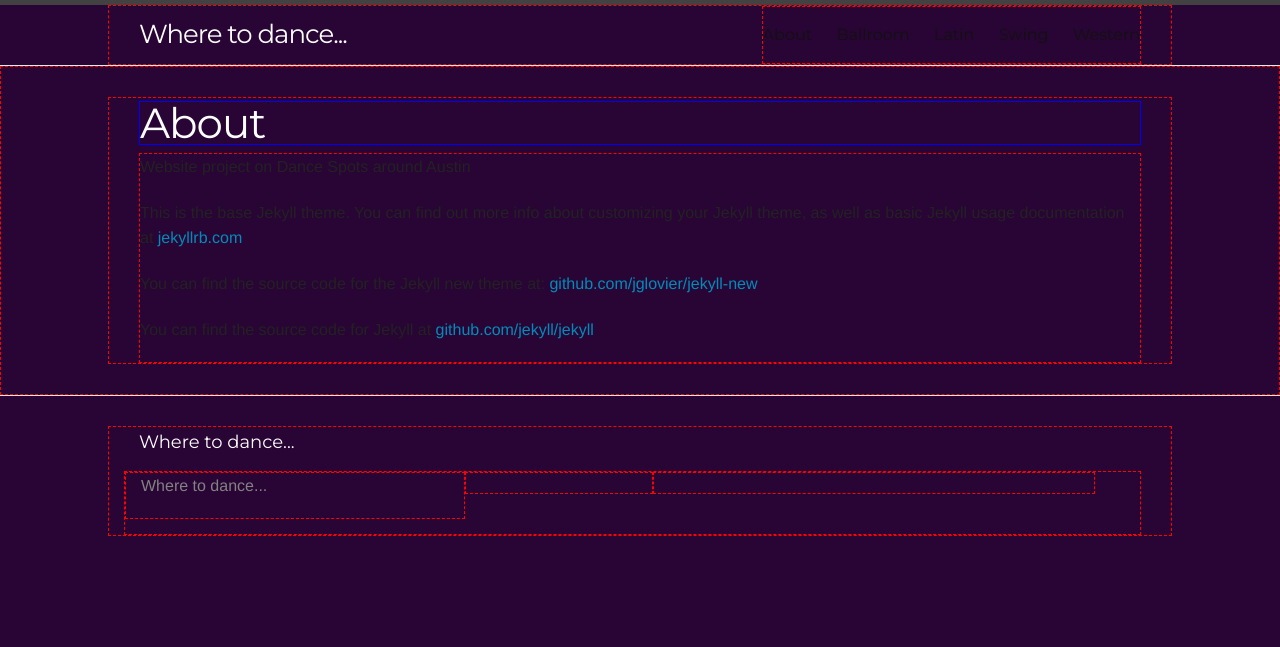
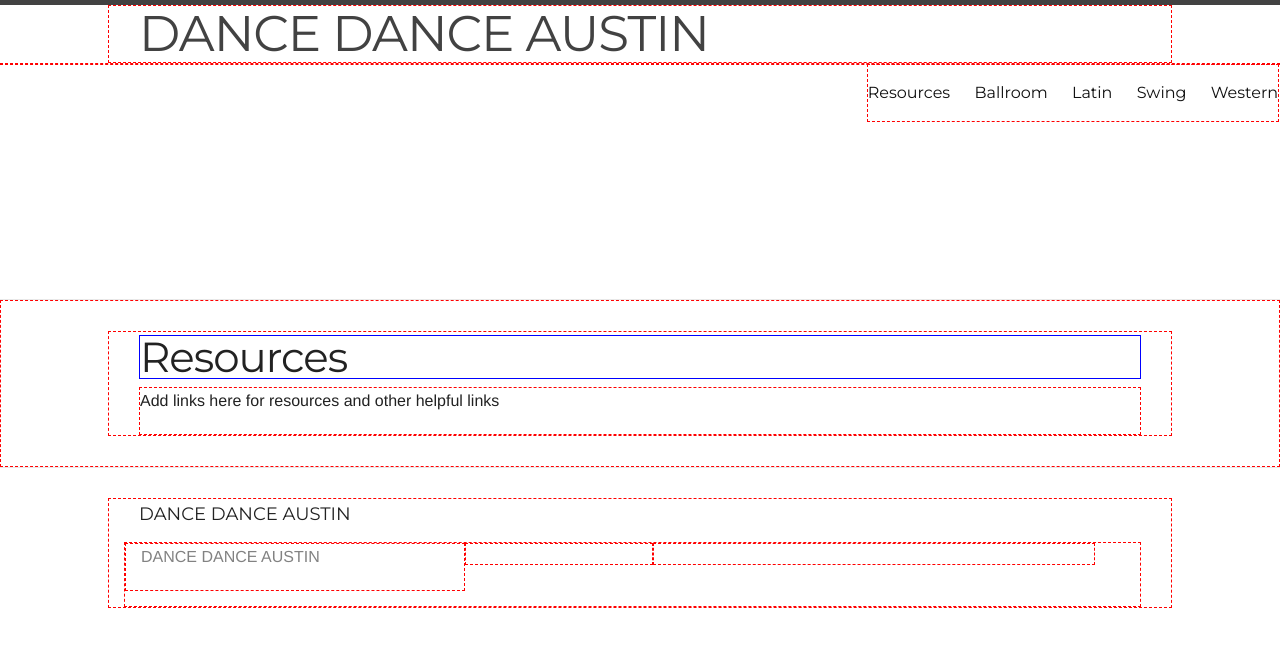
Before and after one commit to honeyjive/dance, a Jekyll site: the page built from about.md, in a window 1280 px wide. Shown: the top 647 px of the page. Built offline with Jekyll 4.4.1, drawn with Linux system fonts in a browser that asks for light colours.

Commit message:
moving around elements
moving around elements and deleting misc content

```diff
--- a/_config.yml
+++ b/_config.yml
@@ -1,5 +1,5 @@
 # Site settings
-title: Where to dance...
+title: DANCE DANCE AUSTIN
 # description: > # this means to ignore newlines until "baseurl:"
 #  Write an awesome description for your new site here. You can edit this
 #  line in _config.yml. It will appear in your document head meta (for
--- a/_includes/header.html
+++ b/_includes/header.html
@@ -1,10 +1,11 @@
 <header class="site-header">
 
   <div class="wrapper">
+    <a class="site-title" href="{{ site.baseurl }}/">{{ site.title }}</a>
+  </div>
 
-    <a class="site-title" href="{{ site.baseurl }}/">{{ site.title }}</a>
-
-    <nav class="site-nav">
+  <div class="navigation-wrap">
+        <nav class="site-nav">
       <a href="#" class="menu-icon">
         <svg viewBox="0 0 18 15">
           <path fill="#424242" d="M18,1.484c0,0.82-0.665,1.484-1.484,1.484H1.484C0.665,2.969,0,2.304,0,1.484l0,0C0,0.665,0.665,0,1.484,0 h15.031C17.335,0,18,0.665,18,1.484L18,1.484z"/>
@@ -21,7 +22,6 @@
         {% endfor %}
       </div>
     </nav>
-
   </div>
 
 </header>
--- a/about.md
+++ b/about.md
@@ -1,13 +1,7 @@
 ---
 layout: page
-title: About
-permalink: /about/
+title: Resources
+permalink: /resources/
 ---
 
-Website project on Dance Spots around Austin
-
-This is the base Jekyll theme. You can find out more info about customizing your Jekyll theme, as well as basic Jekyll usage documentation at [jekyllrb.com](http://jekyllrb.com/)
-
-You can find the source code for the Jekyll new theme at: [github.com/jglovier/jekyll-new](https://github.com/jglovier/jekyll-new)
-
-You can find the source code for Jekyll at [github.com/jekyll/jekyll](https://github.com/jekyll/jekyll)
+Add links here for resources and other helpful links
--- a/css/style.css
+++ b/css/style.css
@@ -1,8 +1,8 @@
-/*************************/
-/******  homepage  ***********/
+/**************************/
+/*  homepage and header  */
 /*************************/
 body {
-	background-color: #290535;
+	background-color: #fff;
 }
 
 div {
@@ -14,15 +14,24 @@ div {
 .site-nav,
 .footer-heading {
 	font-family: 'Montserrat', sans-serif;
-	color: white;
 }
 
 div.wrapper {
 	max-width: 1064px;
 }
 
-.trigger {
-	color: white;
+.site-header {
+	height: 300px;
+}
+
+.site-title {
+	text-align: center;
+	font-size: 50px; /*DOES NOT WORK FOR SOME REASON*/
+	margin: 0 auto;
+}
+
+.navigation-wrap {
+	margin: 0 auto;
 }
 
 a.page-link.About {
@@ -49,13 +58,11 @@ a.page-link.About {
 .post-title {
 	border: 1px solid blue;
 	font-family: 'Montserrat', sans-serif;
-	color: white;
 }
 
 .description {
 	font-family: 'Raleway', sans-serif;
 	list-style: none;
-	color: white;
 }
 
 /*************************/
```
